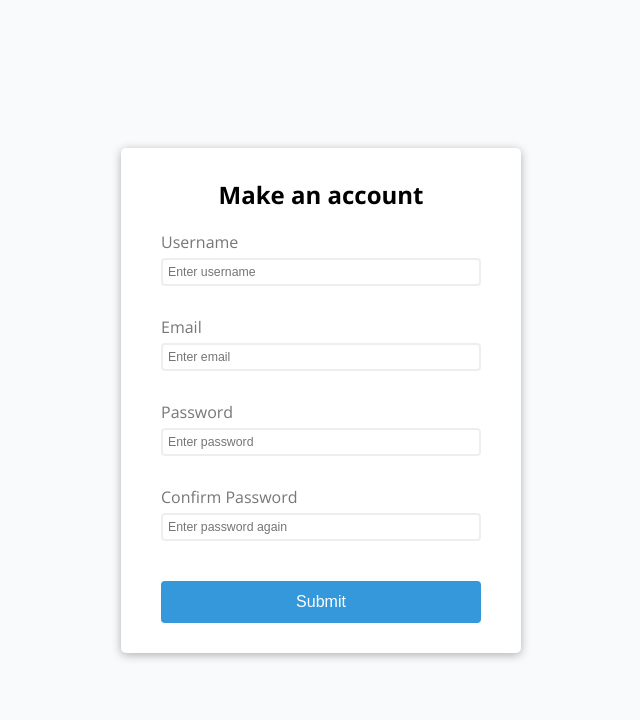
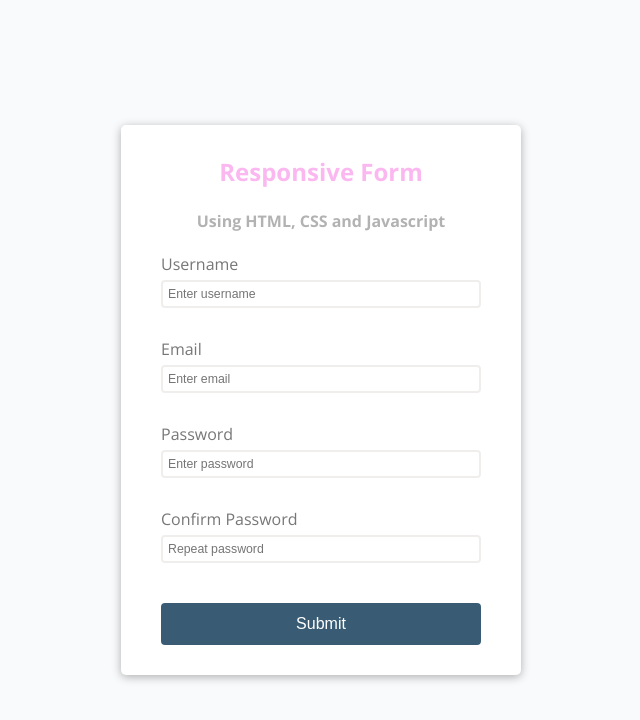
Before and after one commit to johnnycalderon86/ResponsiveForm, a plain HTML site: page index.html in a window 1280 px wide. Shown: the whole page, without its empty margins (319-959 px from the left). Drawn offline with nearby package versions, Linux system fonts and the light colour scheme.

Commit message:
finishing touches

```diff
--- a/index.html
+++ b/index.html
@@ -11,7 +11,9 @@
   <body>
     <div class="container">
       <form action="" id="form" class="form">
-          <h2>Make an account</h2>
+          <h2>Responsive Form </h2>
+          <h4 >Using HTML, CSS and Javascript</h4>
+
           <div class="form-control ">
               <label for="username">Username</label>
               <input type="text" id="username" placeholder="Enter username">
@@ -29,12 +31,13 @@
           </div>
           <div class="form-control">
               <label for="password2">Confirm Password</label>
-              <input type="password" id="password2" placeholder="Enter password again">
+              <input type="password" id="password2" placeholder="Repeat password">
               <small>Error message</small>
           </div>
           <button type="submit">Submit</button>
       </form>
     </div>
     <script src="app.js"></script>
+
   </body>
 </html>
--- a/style.css
+++ b/style.css
@@ -15,6 +15,13 @@ body {
   justify-content: center;
   min-height: 100vh;
   margin: 0;
+}
+h2{
+    color: rgba(241, 20, 205, 0.3);
+}
+h4{
+    text-align:center ;
+    color: rgba(0, 0, 0, 0.3);
 }
 
 .container {
@@ -75,8 +82,8 @@ h2 {
 
 .form button {
   cursor: pointer;
-  background-color: #3498db;
-  border: 2px solid #3498db;
+  background-color: #395c74;
+  border: 2px solid #395c74;
   border-radius: 4px;
   color: white;
   display: block;
@@ -98,7 +105,7 @@ h2 {
     margin: 0 auto;
   }
   .form-control {
-    margin-bottom: 20px;
+    margin-bottom: 30px;
     padding-bottom: 5px;
   }
   .form-control small {
```
